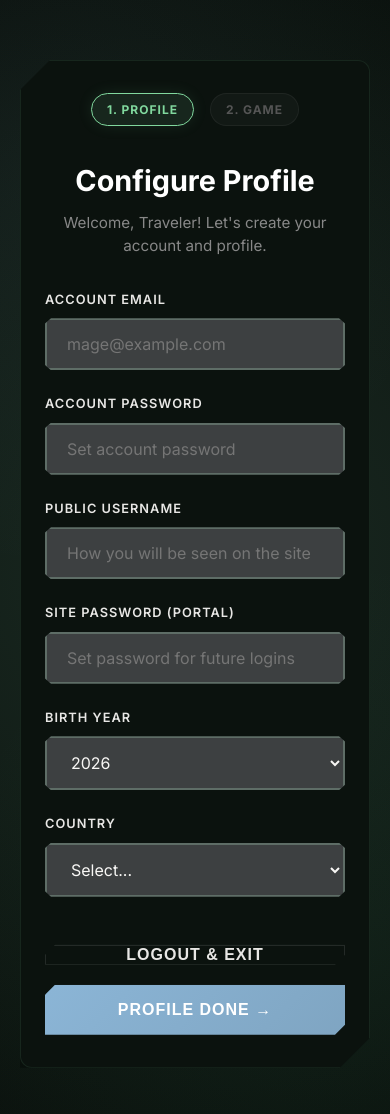
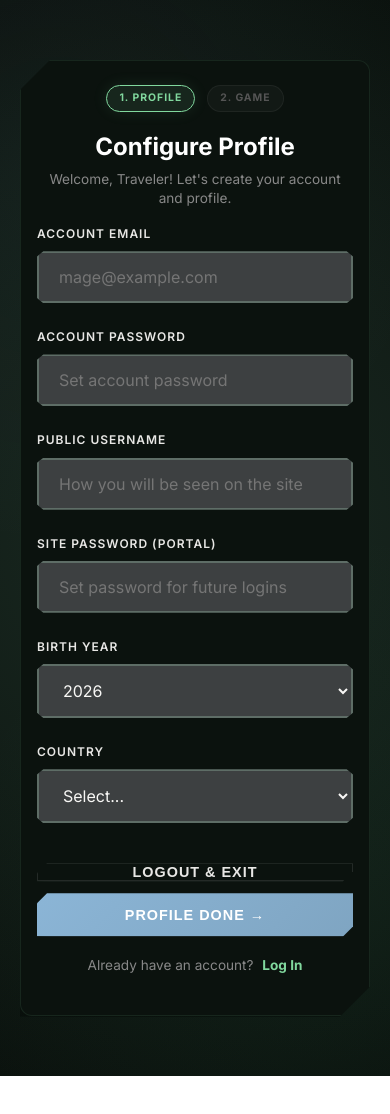
Before and after one commit to SalvadorMilaFilipe/WebsitePuzzleofBlessings, a React (Vite) app: page /register in a window 390 px wide. Shown: the top 1114 px of the page. After the commit the page ends 1076 px from the top, so only its background shows below. Built offline with nearby package versions, Linux system fonts and the light colour scheme.

Commit message:
Alteracoes Website 21/03/2026 - Correcao da UI: Diminuicao das fontes de letras,expansao e separacao de textos, icones e botoes da navbar e compactacao de elementos (texto, formularios, imagens, etc) gera do site

```diff
--- a/css/landingpage.css
+++ b/css/landingpage.css
@@ -568,15 +568,15 @@ body::before {
    SECTION STYLES
    =========================================== */
 section {
-    padding: 5rem 0;
+    padding: 3rem 0; /* Reduced from 5rem */
     position: relative;
 }
 
 .section-title {
-    font-size: 3rem;
+    font-size: 2.2rem; /* Reduced from 3rem */
     font-weight: 700;
     text-align: center;
-    margin-bottom: 3rem;
+    margin-bottom: 2rem; /* Reduced from 3rem */
     background: linear-gradient(135deg, #9fc7e8 0%, #8bb5d6 25%, #aed0bc 50%, #9dc0ab 75%, #8bb5d6 100%);
     -webkit-background-clip: text;
     -webkit-text-fill-color: transparent;
@@ -615,18 +615,18 @@ section {
 }
 
 .about-text .lead {
-    font-size: 1.4rem;
+    font-size: 1.1rem; /* Reduced from 1.4rem */
     color: var(--text-secondary);
-    margin-bottom: 2rem;
+    margin-bottom: 1.5rem;
     font-weight: 400;
-    line-height: 1.8;
+    line-height: 1.6;
 }
 
 .about-text p {
-    font-size: 1.1rem;
+    font-size: 0.95rem; /* Reduced from 1.1rem */
     color: var(--text-muted);
-    margin-bottom: 2rem;
-    line-height: 1.8;
+    margin-bottom: 1.5rem;
+    line-height: 1.6;
 }
 
 .target-audience,
@@ -680,7 +680,7 @@ section {
 
 .stat-number {
     display: block;
-    font-size: 3rem;
+    font-size: 2.2rem; /* Reduced from 3rem */
     font-weight: 700;
     color: var(--blue-accent);
     margin-bottom: 0.5rem;
@@ -715,7 +715,7 @@ section {
 
 .feature-card {
     background: var(--bg-card);
-    padding: 2.5rem;
+    padding: 1.75rem; /* Reduced from 2.5rem */
     text-align: center;
     transition: all 0.3s ease;
     backdrop-filter: blur(8px);
@@ -731,23 +731,23 @@ section {
 }
 
 .feature-icon {
-    font-size: 3.5rem;
-    margin-bottom: 1.5rem;
+    font-size: 2.5rem; /* Reduced from 3.5rem */
+    margin-bottom: 1rem;
     display: block;
     filter: drop-shadow(0 0 10px rgba(82, 192, 133, 0.4));
 }
 
 .feature-title {
-    font-size: 1.5rem;
+    font-size: 1.25rem; /* Reduced from 1.5rem */
     font-weight: 600;
     color: var(--blue-accent);
-    margin-bottom: 1rem;
+    margin-bottom: 0.75rem;
 }
 
 .feature-description {
     color: var(--text-muted);
-    line-height: 1.7;
-    font-size: 1rem;
+    line-height: 1.6;
+    font-size: 0.9rem; /* Reduced from 1rem */
 }
 
 /* ===========================================
@@ -776,8 +776,8 @@ section {
 
 .mechanic-section h3 {
     color: var(--blue-accent);
-    font-size: 2rem;
-    margin-bottom: 1rem;
+    font-size: 1.5rem; /* Reduced from 2rem */
+    margin-bottom: 0.75rem;
     text-shadow:
         2px 2px 4px rgba(0, 0, 0, 0.4),
         0 0 8px rgba(123, 163, 196, 0.15);
@@ -785,8 +785,8 @@ section {
 
 .mechanic-section p {
     color: var(--text-secondary);
-    line-height: 1.8;
-    font-size: 1.1rem;
+    line-height: 1.6;
+    font-size: 0.95rem; /* Reduced from 1.1rem */
 }
 
 .blessings-grid {
--- a/css/shared.css
+++ b/css/shared.css
@@ -164,6 +164,26 @@ body::before {
     }
 }
 
+/* Globals size reduction */
+section {
+    padding: 3.5rem 0; /* Reduced from 5rem */
+    position: relative;
+}
+
+.section-title {
+    font-size: 2.2rem; /* Reduced from 3rem */
+    font-weight: 700;
+    text-align: center;
+    margin-bottom: 2rem; /* Reduced from 3rem */
+    background: linear-gradient(135deg, #9fc7e8 0%, #8bb5d6 25%, #aed0bc 50%, #9dc0ab 75%, #8bb5d6 100%);
+    -webkit-background-clip: text;
+    -webkit-text-fill-color: transparent;
+    background-clip: text;
+    position: relative;
+    filter: drop-shadow(3px 3px 8px rgba(0, 0, 0, 0.8)) drop-shadow(0 0 30px rgba(159, 199, 232, 0.6)) drop-shadow(0 0 50px rgba(174, 208, 188, 0.4));
+    letter-spacing: -0.02em;
+}
+
 /* ===========================================
    NAVBAR (Shared)
    =========================================== */
@@ -182,23 +202,29 @@ body::before {
 }
 
 .nav-container {
-    max-width: 1400px;
+    max-width: 100%; /* Fill the monitor */
     margin: 0 auto;
-    padding: 0 2rem;
+    padding: 0 4rem; /* More horizontal padding */
     display: flex;
-    justify-content: space-evenly;
+    justify-content: space-between; /* Logo left, Menu right */
     align-items: center;
     width: 100%;
     position: relative;
-    gap: 1.5rem;
 }
 
 .nav-menu-desktop {
     display: flex;
     align-items: center;
-    gap: 1.5rem;
+    gap: 3rem; /* Increased gap to fill space */
+    justify-content: flex-end; /* Links and buttons together at the right */
     flex: 1;
-    justify-content: center;
+}
+
+.navbar-content {
+    display: flex;
+    justify-content: space-between;
+    align-items: center;
+    width: 100%;
 }
 
 .logo {
@@ -819,7 +845,7 @@ body::before {
     }
 
     .section-title {
-        font-size: 2.5rem;
+        font-size: 1.8rem; /* Reduced from 2.5rem */
     }
 }
 
@@ -859,7 +885,7 @@ body::before {
     }
 
     .section-title {
-        font-size: 2rem;
+        font-size: 1.5rem; /* Reduced from 2rem */
     }
 
     .mobile-menu-btn {
--- a/src/pages/Login.css
+++ b/src/pages/Login.css
@@ -26,10 +26,10 @@
 
 .login-card {
     background: #0B120E;
-    padding: 2.5rem 3rem;
+    padding: 1.75rem 2.25rem; /* Compact padding */
     border-radius: 12px;
     width: 100%;
-    max-width: 440px;
+    max-width: 400px; /* Reduced width */
     box-shadow: 0 20px 50px rgba(0, 0, 0, 0.8),
         0 0 30px rgba(129, 216, 158, 0.05);
     border: 1px solid rgba(129, 216, 158, 0.1);
@@ -57,10 +57,10 @@
 
 .login-card h2 {
     text-align: center;
-    margin-top: 0.2rem;
+    margin-top: 0.1rem;
     color: #fff;
-    margin-bottom: 0.3rem;
-    font-size: 2.2rem;
+    margin-bottom: 0.25rem;
+    font-size: 1.7rem; /* Smaller title */
     font-weight: 800;
     letter-spacing: -0.5px;
 }
@@ -68,19 +68,19 @@
 .subtitle {
     text-align: center;
     color: #888;
-    font-size: 0.95rem;
-    margin-bottom: 2rem;
+    font-size: 0.85rem; /* Smaller text */
+    margin-bottom: 1.25rem; /* Less space */
 }
 
 .form-group {
-    margin-bottom: 1.25rem;
+    margin-bottom: 0.9rem; /* Compact groups */
 }
 
 .form-group label {
     display: block;
-    font-size: 0.8rem;
+    font-size: 0.75rem;
     font-weight: 700;
-    margin-bottom: 0.5rem;
+    margin-bottom: 0.4rem;
     color: #81D89E;
     text-transform: uppercase;
     letter-spacing: 1px;
@@ -88,11 +88,11 @@
 
 .form-group input {
     width: 100%;
-    padding: 0.85rem 1.2rem;
+    padding: 0.65rem 1rem; /* Smaller padding */
     background: rgba(255, 255, 255, 0.03);
     border: 1px solid rgba(255, 255, 255, 0.08);
     color: #fff;
-    font-size: 1rem;
+    font-size: 0.95rem;
     transition: all 0.3s ease;
     clip-path: polygon(10px 0%, 100% 0%,
             100% calc(100% - 10px),
@@ -109,16 +109,16 @@
 
 .btn-primary.full-width {
     width: 100%;
-    margin-top: 0.5rem;
+    margin-top: 0.4rem;
 }
 
 .btn-primary {
-    padding: 1rem 2rem;
+    padding: 0.85rem 1.75rem; /* Smaller padding */
     background: linear-gradient(135deg, #3CB371, #2BA89C, #4DA6C9);
     color: white;
     border: none;
     font-weight: 800;
-    font-size: 1rem;
+    font-size: 0.95rem; /* Smaller font */
     text-transform: uppercase;
     letter-spacing: 1px;
     cursor: pointer;
@@ -149,7 +149,7 @@
 .divider {
     display: flex;
     align-items: center;
-    margin: 1.8rem 0;
+    margin: 1.2rem 0; /* Less margin */
     color: #555;
     font-size: 0.75rem;
     font-weight: 800;
@@ -172,9 +172,9 @@
     background: #fff;
     color: #111;
     border: none;
-    padding: 0.85rem;
+    padding: 0.75rem; /* Smaller padding */
     font-weight: 700;
-    font-size: 0.95rem;
+    font-size: 0.9rem; /* Smaller font */
     display: flex;
     align-items: center;
     justify-content: center;
@@ -194,14 +194,14 @@
 }
 
 .google-icon {
-    width: 20px;
-    height: 20px;
+    width: 18px;
+    height: 18px;
 }
 
 .toggle-view {
-    margin-top: 2rem;
+    margin-top: 1.25rem; /* Less space */
     text-align: center;
-    font-size: 0.9rem;
+    font-size: 0.85rem;
     color: #888;
 }
 
--- a/src/pages/Register.css
+++ b/src/pages/Register.css
@@ -26,10 +26,10 @@
 
 .register-card {
     background: #0B120E;
-    padding: 2.5rem 3rem;
+    padding: 1.5rem 2rem; /* Compact padding */
     border-radius: 12px;
     width: 100%;
-    max-width: 500px;
+    max-width: 460px; /* Reduced width */
     box-shadow: 0 20px 50px rgba(0, 0, 0, 0.8),
         0 0 30px rgba(129, 216, 158, 0.05);
     border: 1px solid rgba(129, 216, 158, 0.1);
@@ -46,32 +46,32 @@
 
 .register-card h2 {
     text-align: center;
-    margin-top: 0.2rem;
+    margin-top: 0.1rem;
     color: #fff;
-    margin-bottom: 0.5rem;
-    font-size: 2.2rem;
+    margin-bottom: 0.25rem;
+    font-size: 1.7rem; /* Smaller title */
     font-weight: 800;
 }
 
 .register-card p {
     text-align: center;
     color: #888;
-    font-size: 0.95rem;
-    margin-bottom: 2rem;
-    line-height: 1.5;
+    font-size: 0.85rem; /* Smaller text */
+    margin-bottom: 1rem;
+    line-height: 1.4;
 }
 
 .step-indicator {
     display: flex;
     justify-content: center;
-    gap: 1rem;
-    margin-bottom: 2rem;
+    gap: 0.75rem;
+    margin-bottom: 1rem; /* Less space */
 }
 
 .step-indicator span {
-    font-size: 0.75rem;
+    font-size: 0.65rem;
     font-weight: 800;
-    padding: 6px 15px;
+    padding: 4px 12px;
     border-radius: 100px;
     background: rgba(255, 255, 255, 0.03);
     color: #555;
@@ -89,14 +89,14 @@
 }
 
 .form-group {
-    margin-bottom: 1.25rem;
+    margin-bottom: 0.85rem; /* Compact groups */
 }
 
 .form-group label {
     display: block;
-    font-size: 0.8rem;
+    font-size: 0.75rem;
     font-weight: 700;
-    margin-bottom: 0.5rem;
+    margin-bottom: 0.35rem;
     color: #81D89E;
     text-transform: uppercase;
     letter-spacing: 1px;
@@ -105,11 +105,11 @@
 .form-group input,
 .form-group select {
     width: 100%;
-    padding: 0.85rem 1.2rem;
+    padding: 0.65rem 1rem; /* Smaller padding */
     background: rgba(255, 255, 255, 0.03);
     border: 1px solid rgba(255, 255, 255, 0.08);
     color: #fff;
-    font-size: 1rem;
+    font-size: 0.9rem;
     transition: all 0.3s ease;
     clip-path: polygon(10px 0%, 100% 0%,
             100% calc(100% - 10px),
@@ -127,25 +127,25 @@
 
 .error-message {
     color: #ff6b6b;
-    font-size: 0.85rem;
+    font-size: 0.8rem;
     text-align: center;
     background: rgba(255, 107, 107, 0.08);
-    padding: 0.75rem;
+    padding: 0.5rem;
     border-radius: 8px;
-    margin-bottom: 1.2rem;
+    margin-bottom: 0.8rem;
     border: 1px solid rgba(255, 107, 107, 0.2);
 }
 
 .register-actions {
     display: flex;
-    gap: 1.25rem;
-    margin-top: 1.5rem;
+    gap: 0.75rem;
+    margin-top: 1rem;
 }
 
 .register-actions button {
     flex: 1;
-    height: 55px; /* Fixed height to prevent squashing */
-    font-size: 1rem;
+    height: 46px; /* Smaller height */
+    font-size: 0.9rem;
     font-weight: 700;
     cursor: pointer;
     border: none;
@@ -160,6 +160,25 @@
     justify-content: center;
     text-align: center;
     gap: 10px;
+}
+
+.register-login-link {
+    margin-top: 1.25rem;
+    text-align: center;
+    font-size: 0.85rem;
+    color: #666;
+}
+
+.register-login-link span {
+    color: #81D89E;
+    cursor: pointer;
+    font-weight: 700;
+    margin-left: 5px;
+    transition: color 0.2s ease;
+}
+
+.register-login-link span:hover {
+    color: #98E6B1;
 }
 
 .btn-primary {
@@ -212,11 +231,11 @@
 
 @media (max-width: 480px) {
     .register-card {
-        padding: 2rem 1.5rem;
+        padding: 1.5rem 1rem;
     }
 
     .register-card h2 {
-        font-size: 1.8rem;
+        font-size: 1.5rem;
     }
 
     .flex-row {
--- a/src/pages/Register.jsx
+++ b/src/pages/Register.jsx
@@ -225,6 +225,10 @@ function Register() {
                                 {loading ? 'Processing...' : 'Profile Done →'}
                             </button>
                         </div>
+
+                        <div className="register-login-link">
+                            <p>Already have an account? <span onClick={() => navigate('/login')}>Log In</span></p>
+                        </div>
                     </form>
                 ) : (
                     <form onSubmit={handleSubmit}>
@@ -262,6 +266,10 @@ function Register() {
                                 {loading ? 'Processing...' : 'Finish Registration'}
                             </button>
                         </div>
+
+                        <div className="register-login-link">
+                            <p>Already have an account? <span onClick={() => navigate('/login')}>Log In</span></p>
+                        </div>
                     </form>
                 )}
             </div>
```
